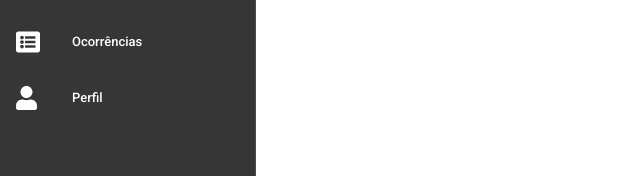
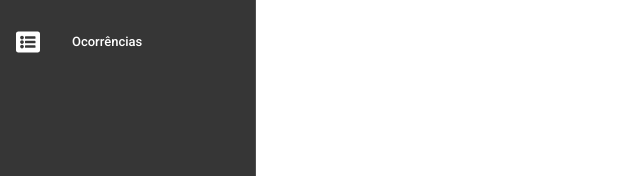
Before and after one commit to BiancaCristina/security-system, a Vue app: page /dashboard in a window 1280 px wide. Shown: the part 171-347 px from the top of the page, without its empty margins (0-640 px from the left). Built offline with nearby package versions, Linux system fonts and the light colour scheme.

Commit message:
Refactored

```diff
--- a/src/components/NavBar.vue
+++ b/src/components/NavBar.vue
@@ -6,6 +6,7 @@
     >
         <v-list>
             <v-list-item
+                link
                 class="px-2"
             >
                 <v-list-item-avatar>
@@ -61,7 +62,6 @@
                     { title: 'Notificações', icon: 'fas fa-bell'},
                     { title: 'Dashboard', icon: 'fas fa-chart-line' },
                     { title: 'Ocorrências', icon: 'fas fa-list-alt' },
-                    { title: 'Perfil', icon: 'fas fa-user'}
                 ]
             }
         },
```
